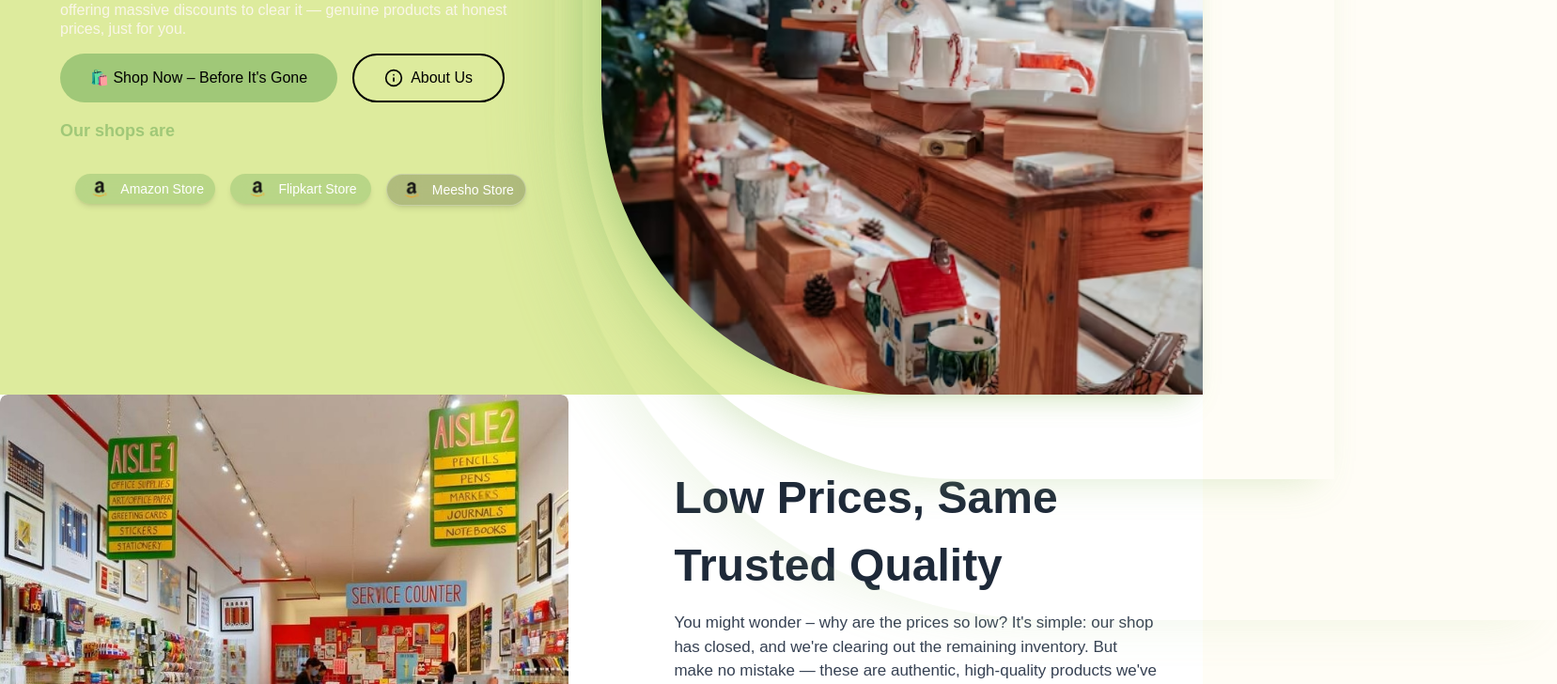
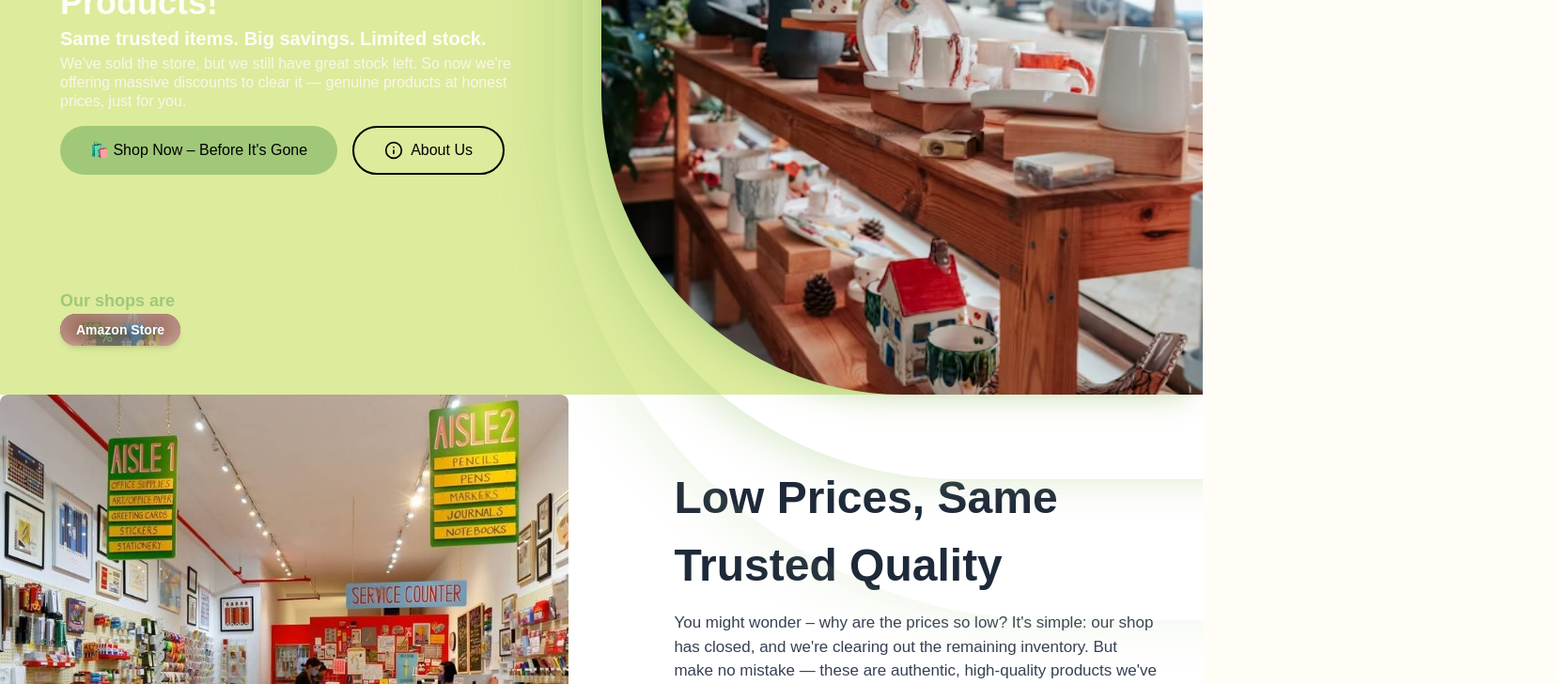
Before and after one commit to HangLimbu995/e-shop, a Next.js app: page / in a window 1280 px wide. Shown: the part 360-1088 px from the top of the page at 94% size, 1657 px wide, since content can reach past the window. Built offline with nearby package versions, Linux system fonts and the light colour scheme.

Commit message:
head section design update

```diff
--- a/app/globals.css
+++ b/app/globals.css
@@ -1,7 +1,7 @@
 @import "tailwindcss";
 
 :root {
-  --background: #FFFDF6;
+  --background: #fffdf6;
   --foreground: #171717;
 }
 
@@ -10,3 +10,112 @@ body {
   color: var(--foreground);
   font-family: Arial, Helvetica, sans-serif;
 }
+
+.glass-card {
+  pointer-events: none; /* 👈 Fixes the link issue */
+  background: rgba(160, 200, 120, 0.18);
+  backdrop-filter: blur(20px);
+  -webkit-backdrop-filter: blur(20px);
+  border-radius: 20px;
+  border: 1px solid rgba(255, 255, 255, 0.3);
+  box-shadow:
+    0 8px 32px rgba(0, 0, 0, 0.1),
+    inset 0 1px 0 rgba(255, 255, 255, 0.4),
+    inset 0 -1px 0 rgba(255, 255, 255, 0.1),
+    inset 0 0 18px 9px rgba(255, 255, 255, 0.3);
+  position: relative;
+  overflow: hidden;
+}
+
+
+.glass-card::before {
+  content: "";
+  position: absolute;
+  top: 0;
+  left: 0;
+  right: 0;
+  height: 1px;
+  background: linear-gradient(
+    90deg,
+    transparent,
+    rgba(255, 255, 255, 0.8),
+    transparent
+  );
+}
+
+.glass-card::after {
+  content: "";
+  position: absolute;
+  top: 0;
+  left: 0;
+  width: 1px;
+  height: 100%;
+  background: linear-gradient(
+    180deg,
+    rgba(255, 255, 255, 0.8),
+    transparent,
+    rgba(255, 255, 255, 0.3)
+  );
+}
+
+/*
+@media (max-width: 1024px) {
+  .glass-card {
+    max-width: 340px;
+    height: 300px;
+    padding: 1.5rem 1rem;
+  }
+  .glass-card-title {
+    font-size: 1.5rem;
+  }
+  .glass-card img {
+    width: 40px;
+    height: 40px;
+  }
+}
+
+@media (max-width: 600px) {
+  .glass-card {
+    max-width: 98vw;
+    height: 200px;
+    min-height: 120px;
+    padding: 1rem 0.5rem;
+  }
+  .glass-card-title {
+    font-size: 1.1rem;
+  }
+  .glass-card img {
+    width: 28px;
+    height: 28px;
+  }
+}
+
+.glass-card::before {
+  content: '';
+  position: absolute;
+  top: 0;
+  left: 0;
+  right: 0;
+  height: 1px;
+  background: linear-gradient(
+    90deg,
+    transparent,
+    rgba(255, 255, 255, 0.8),
+    transparent
+  );
+}
+
+.glass-card::after {
+  content: '';
+  position: absolute;
+  top: 0;
+  left: 0;
+  width: 1px;
+  height: 100%;
+  background: linear-gradient(
+    180deg,
+    rgba(255, 255, 255, 0.8),
+    transparent,
+    rgba(255, 255, 255, 0.3)
+  );
+} */
--- a/app/layout.js
+++ b/app/layout.js
@@ -13,7 +13,7 @@ export default function RootLayout({ children }) {
     <html lang="en">
       <body>
         <Header />
-        <main className="relative  min-h-screen top-0">{children}</main>
+        <main className="relative  min-h-screen top-0 overflow-x-hidden">{children}</main>
         <Footer />
       </body>
     </html>
--- a/app/page.js
+++ b/app/page.js
@@ -43,24 +43,6 @@ export default function Home() {
                 <Info size={18} className="md:w-5 md:h-5" />
                 About Us
               </button>
-            </div>
-
-            <div className="mt-4">
-              <h3 className="text-lg font-semibold mb-4 text-[#A0C878]">Our shops are</h3>
-              <div className="w-full h-auto relative grid grid-cols-1 sm:grid-cols-3 gap-4 p-4 ">
-                <div className="flex flex-row items-center justify-center bg-[#A0C878]/60 rounded-[40px] py-4 px-6 shadow-md backdrop-blur-md h-[40%] gap-2">
-                  <Image src="/amazon-short.png" width={28} height={28} alt="Amazon" />
-                  <p className="text-white font-normal text-sm whitespace-nowrap">Amazon Store</p>
-                </div>
-                <div className="flex flex-row items-center justify-center bg-[#A0C878]/60 rounded-[40px] py-4 px-6 shadow-md backdrop-blur-md h-[40%] gap-2">
-                  <Image src="/amazon-short.png" width={28} height={28} alt="Amazon" />
-                  <p className="text-white font-normal text-sm whitespace-nowrap">Flipkart Store</p>
-                </div>
-                <div className="flex flex-row items-center justify-center bg-black/20 border border-white/30 rounded-[40px] py-4 px-6 shadow-md backdrop-blur-lg h-[40%] gap-2">
-                  <Image src="/amazon-short.png" width={28} height={28} alt="Amazon" />
-                  <p className="text-white font-normal text-sm whitespace-nowrap ">Meesho Store</p>
-                </div>
-              </div>
             </div>
           </div>
         </div>
@@ -128,6 +110,34 @@ export default function Home() {
             </div>
           </div>
         </div>
+        <div className="absolute w-full h-full flex items-end ">
+          <div className="px-4 md:px-8 lg:px-16 py-8 lg:py-0 mt-9">
+            <h3 className="text-lg font-semibold text-[#A0C878]">
+              Our shops are
+            </h3>
+            <div className="w-auto h-auto relative grid grid-cols-3 gap-4">
+              <a
+                href="https://www.amazon.com/ref=nav_logo"
+                target="_blank"
+                rel="noopener noreferrer"
+                className="relative flex items-center justify-center bg-[#A0C878]/60 rounded-[40px] py-4 shadow-md backdrop-blur-md h-[40%] overflow-hidden cursor-pointer transition-transform hover:scale-105 focus:outline-none focus:ring-2 focus:ring-[#A0C878]"
+                style={{ textDecoration: "none" }}
+              >
+                <Image
+                  src="/amazon-store.avif"
+                  alt="Amazon"
+                  fill
+                  className="absolute object-cover w-full h-full z-0"
+                />
+                <div className="glass-card w-full">
+                  <div className="w-full h-full flex items-center justify-center text-[#fff] font-semibold text-sm p-4 z-10">
+                      <span className="drop-shadow-lg">Amazon Store</span>
+                  </div>
+                </div>
+              </a>
+            </div>
+          </div>
+        </div>
       </div>
 
       {/* Main Content Area */}
```
Also changed, not shown: public/amazon-store.avif (added).
